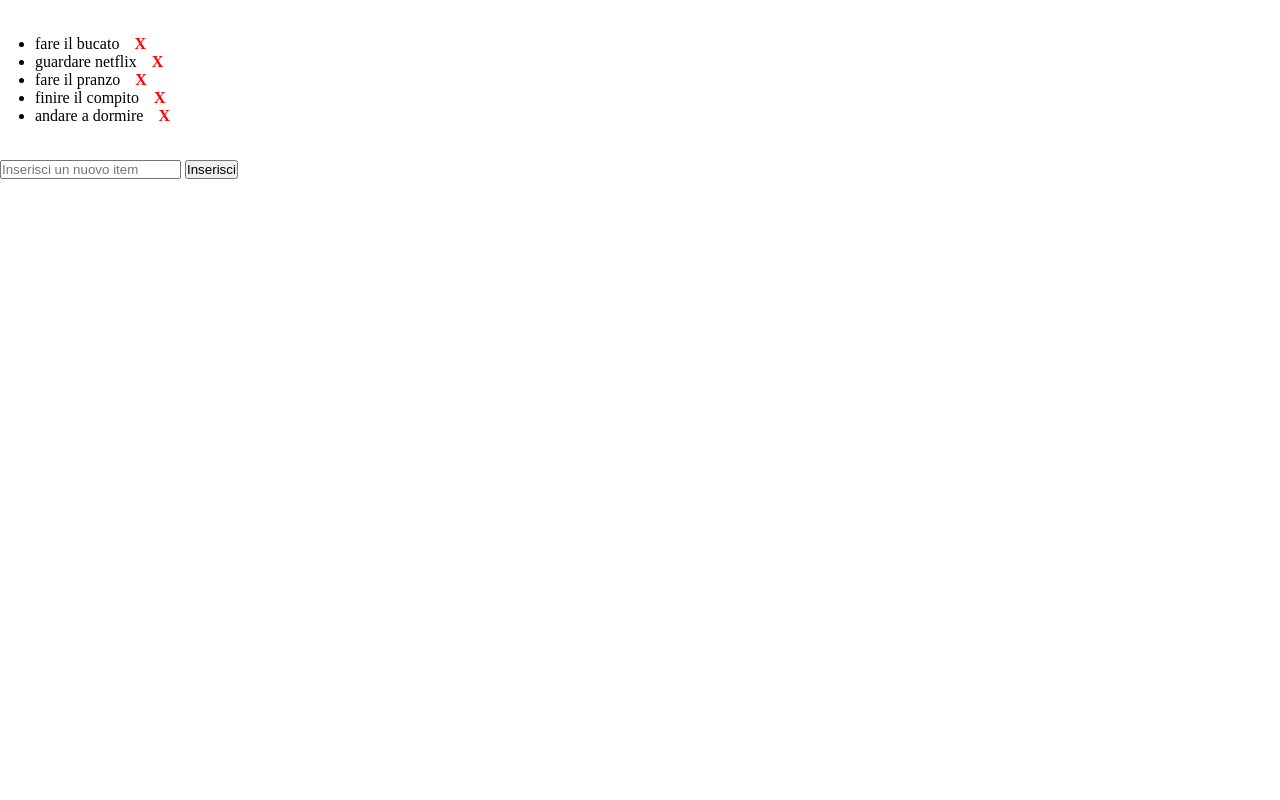
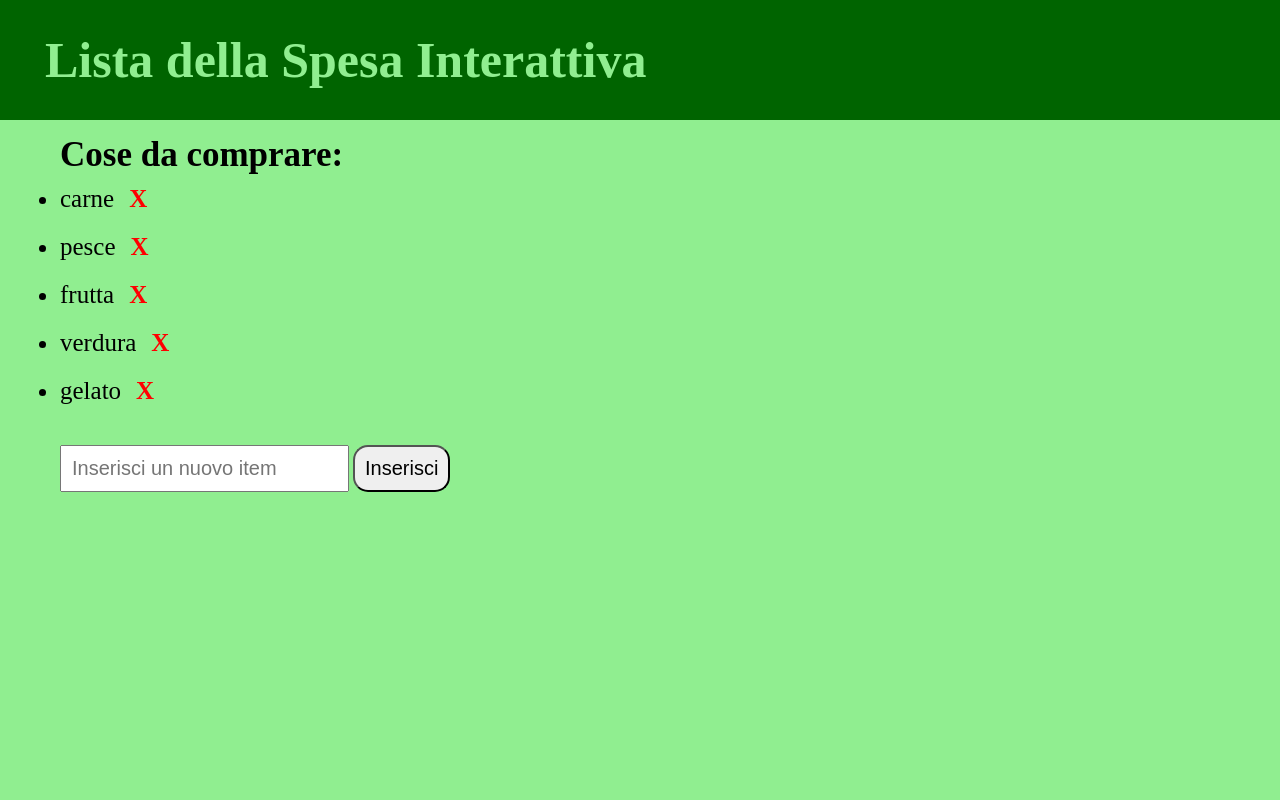
Before and after one commit to alessandro-falcone96/vue-todolist, a plain HTML site: page index.html in a window 1280 px wide. Drawn offline with nearby package versions, Linux system fonts and the light colour scheme.

Commit message:
Aggiunto css

```diff
--- a/css/style.css
+++ b/css/style.css
@@ -3,12 +3,31 @@
   padding: 0;
   box-sizing: border-box;
 }
-
-ul{
-  margin: 35px 35px;
+/* Header */
+header{
+  padding: 30px 45px;
+  color: lightgreen;
+  background-color: darkgreen;
+  height: 15vh;
+  display: flex;
+  align-items: center;
 }
-ul li{
-  /* font-size: 30px; */
+header h1{
+  font-size: 50px;
+}
+/* Main */
+main{
+  padding: 15px 60px;
+  background-color: lightgreen;
+  min-height: 85vh;
+  position: relative;
+}
+main h3{
+  font-size: 35px;
+}
+main li{
+  font-size: 25px;
+  padding: 10px 0px;
 }
 span{
   margin-left: 15px;
@@ -16,3 +35,17 @@ span{
   cursor: pointer;
   font-weight: bold;
 }
+/* Input */
+input{
+  padding: 10px;
+  margin-top: 30px;
+  font-size: 20px;
+}
+
+/* Button */
+button{
+  padding: 10px;
+  font-size: 20px;
+  border-radius: 15px;
+  cursor: pointer;
+}
--- a/index.html
+++ b/index.html
@@ -11,13 +11,22 @@
   </head>
   <body>
 
-    <main id="listaToDo">
-      <ul>
-        <li v-for="(item, index) in lista">{{item}}<span v-on:click="removeItem(index)">X</span></li>
-      </ul>
+    <header>
+      <h1>Lista della Spesa Interattiva</h1>
+    </header>
 
-      <input type="text" placeholder="Inserisci un nuovo item" v-model="newItem">
-      <button type="button" v-on:click="addItem">Inserisci</button>
+    <main>
+
+      <h3>Cose da comprare:</h3>
+
+      <div id="listaToDo">
+        <ul>
+          <li v-for="(item, index) in lista">{{item}}<span v-on:click="removeItem(index)">X</span></li>
+        </ul>
+
+        <input type="text" placeholder="Inserisci un nuovo item" v-model="newItem" @keyup.13="addItem">
+        <button type="button" v-on:click="addItem">Inserisci</button>
+      </div>
 
     </main>
 
--- a/js/script.js
+++ b/js/script.js
@@ -4,11 +4,11 @@ var app = new Vue(
     data: {
       newItem: "",
       lista: [
-        'fare il bucato',
-        'guardare netflix',
-        'fare il pranzo',
-        'finire il compito',
-        'andare a dormire'
+        'carne',
+        'pesce',
+        'frutta',
+        'verdura',
+        'gelato'
       ]
     },
     methods: {
@@ -17,6 +17,7 @@ var app = new Vue(
       },
       addItem: function() {
         this.lista.push(this.newItem);
+        this.newItem = "";
       }
     }
   }
```
